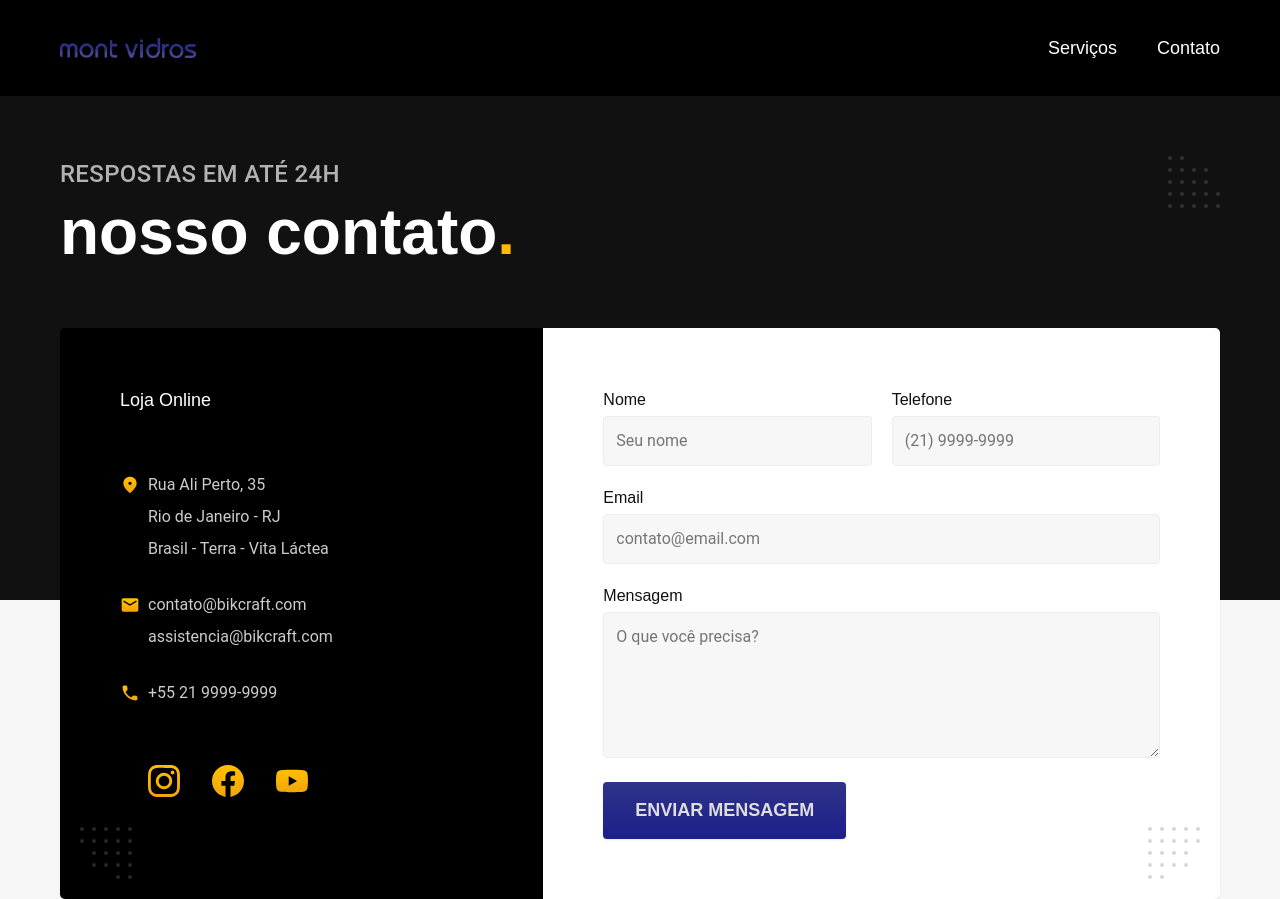
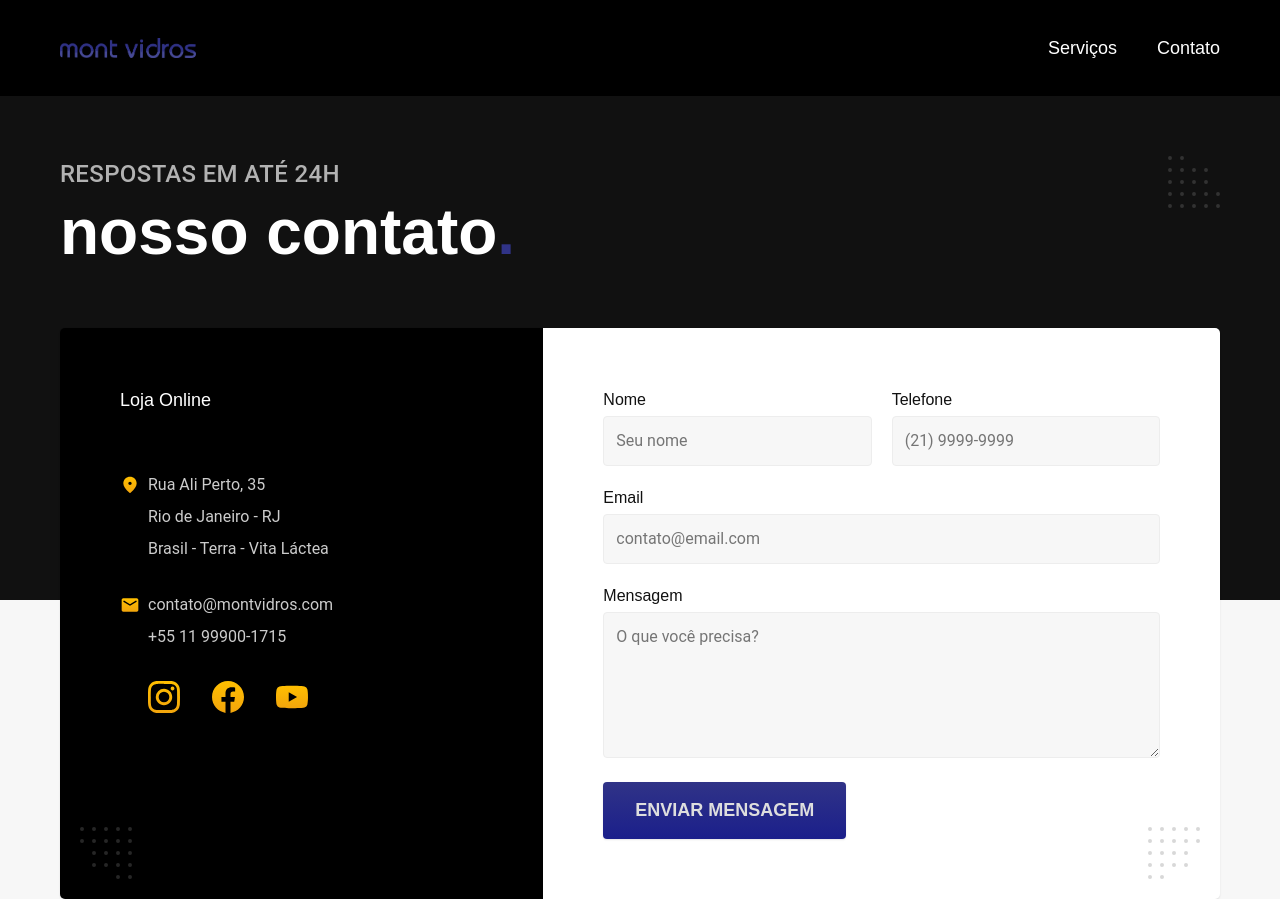
Before and after one commit to iamluhmrt/montvidros, a plain HTML site: page contato.html in a window 1280 px wide. Shown: the top 899 px of the page. Drawn offline with Linux system fonts and the light colour scheme.

Commit message:
chore: update text

```diff
--- a/contato.html
+++ b/contato.html
@@ -32,7 +32,7 @@
     <div class="titulo-bg">
       <div class="titulo container">
         <p class="font-2-l-b cor-5">Respostas em até 24h</p>
-        <h1 class="font-1-xxl cor-0">nosso contato<span class="cor-p1">.</span></h1>
+        <h1 class="font-1-xxl cor-0">nosso contato<span class="cor-p6">.</span></h1>
       </div>
     </div>
 
@@ -45,9 +45,8 @@
           <p>Brasil - Terra - Vita Láctea</p>
         </div>
         <address class="contato-meios font-2-s cor-4">
-          <a href="mailto:contato@bikcraft.com">contato@bikcraft.com</a>
-          <a href="mailto:assistencia@bikcraft.com">assistencia@bikcraft.com</a>
-          <a href="tel:+552199999999">+55 21 9999-9999</a>
+          <a href="mailto:contato@montvidros.com">contato@montvidros.com</a>
+          <a href="tel:+552199999999">+55 11 99900-1715</a>
         </address>
         <div class="contato-redes">
           <a href="./">
```
